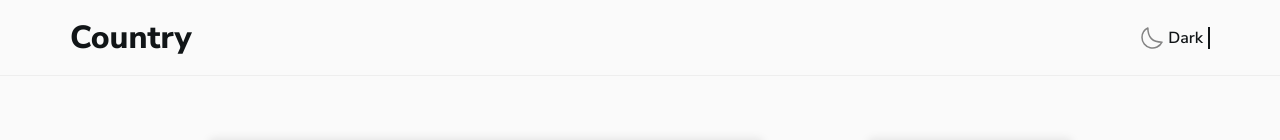
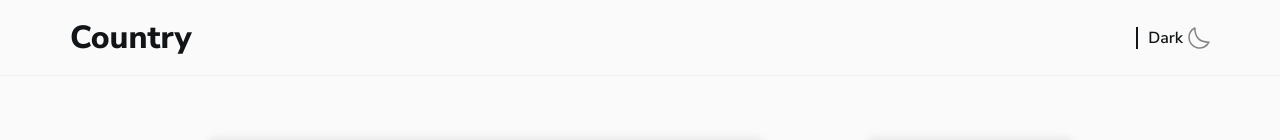
Before and after one commit to jasonbanboa/countries, a React (Vite) app: page / in a window 1280 px wide. Shown: the top 140 px of the page. Built offline with nearby package versions, Linux system fonts and the light colour scheme.

Commit message:
style header nav change

```diff
--- a/src/components/Header.tsx
+++ b/src/components/Header.tsx
@@ -12,13 +12,13 @@ const Header:React.FC = () => {
         <div onClick={() => toggleTheme(darkTheme)} role="button" className="theme-toggle flex gap-5px i-center">
           {darkTheme ?
           <>
-            <span style={{borderLeft: '2px solid var(--high-contrast)', paddingLeft: '5px'}}> Light</span>
+            <span style={{borderLeft: '2px solid var(--high-contrast)', paddingLeft: '10px'}}> Light</span>
             <svg width="20" height="20" xmlns="http://www.w3.org/2000/svg"><g fill="#fff" fillRule="nonzero"><path d="M13.545 6.455c-.9-.9-2.17-1.481-3.545-1.481a4.934 4.934 0 00-3.545 1.481c-.9.9-1.481 2.17-1.481 3.545 0 1.376.582 2.646 1.481 3.545.9.9 2.17 1.481 3.545 1.481a4.934 4.934 0 003.545-1.481c.9-.9 1.481-2.17 1.481-3.545a4.934 4.934 0 00-1.481-3.545zM10 3.413a.7.7 0 00.688-.688V.688A.7.7 0 0010 0a.7.7 0 00-.688.688v2.037a.7.7 0 00.688.688zM15.635 5.344l1.455-1.455a.67.67 0 000-.952.67.67 0 00-.952 0l-1.455 1.455a.67.67 0 000 .952c.238.264.66.264.952 0zM19.312 9.312h-2.037a.7.7 0 00-.688.688.7.7 0 00.688.688h2.037A.7.7 0 0020 10a.7.7 0 00-.688-.688zM15.608 14.656a.67.67 0 00-.952 0 .67.67 0 000 .952l1.455 1.455a.67.67 0 00.952 0 .67.67 0 000-.952l-1.455-1.455zM10 16.587a.7.7 0 00-.688.688v2.037A.7.7 0 0010 20a.7.7 0 00.688-.688v-2.037a.7.7 0 00-.688-.688zM4.365 14.656L2.91 16.111a.67.67 0 000 .952.67.67 0 00.952 0l1.455-1.455a.67.67 0 000-.952c-.238-.264-.66-.264-.952 0zM3.413 10a.7.7 0 00-.688-.688H.688A.7.7 0 000 10a.7.7 0 00.688.688h2.037A.7.7 0 003.413 10zM4.365 5.344a.67.67 0 00.952 0 .67.67 0 000-.952L3.862 2.937a.67.67 0 00-.952 0 .67.67 0 000 .952l1.455 1.455z"/></g></svg>
           </>
           :
           <>
+            <span style={{borderLeft: '2px solid var(--high-contrast)', paddingLeft: '10px'}}>Dark</span>
             <svg xmlns="http://www.w3.org/2000/svg" width="22" height="22" viewBox="0 0 22 22"><path fill="none" stroke="#838383" strokeLinecap="round" strokeLinejoin="round" strokeWidth="1.5" d="M1 10.449a10.544 10.544 0 0 0 19.993 4.686C11.544 15.135 6.858 10.448 6.858 1A10.545 10.545 0 0 0 1 10.449Z"/></svg>
-            <span style={{borderRight: '2px solid var(--high-contrast)', paddingRight: '5px'}}>Dark</span>
           </>}
         </div>
       </div>
```
